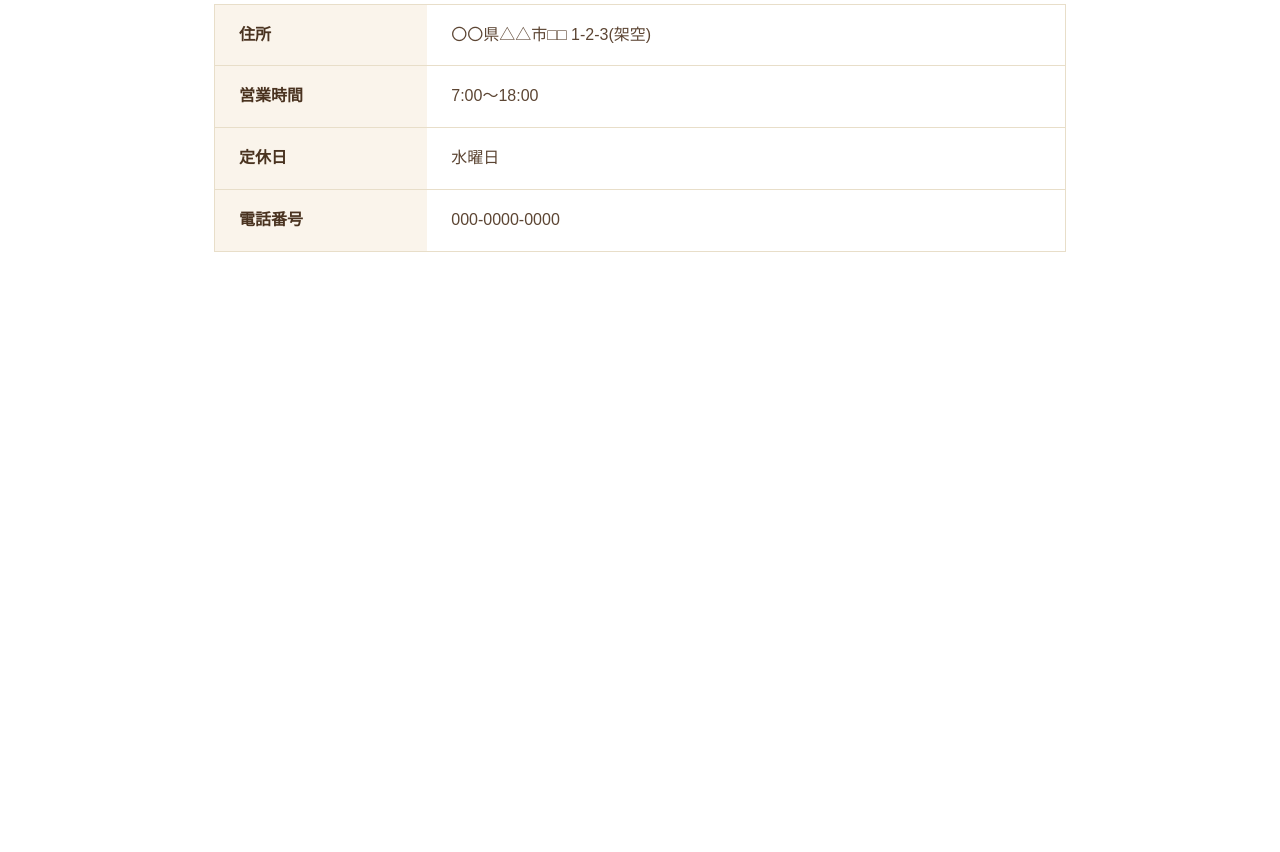
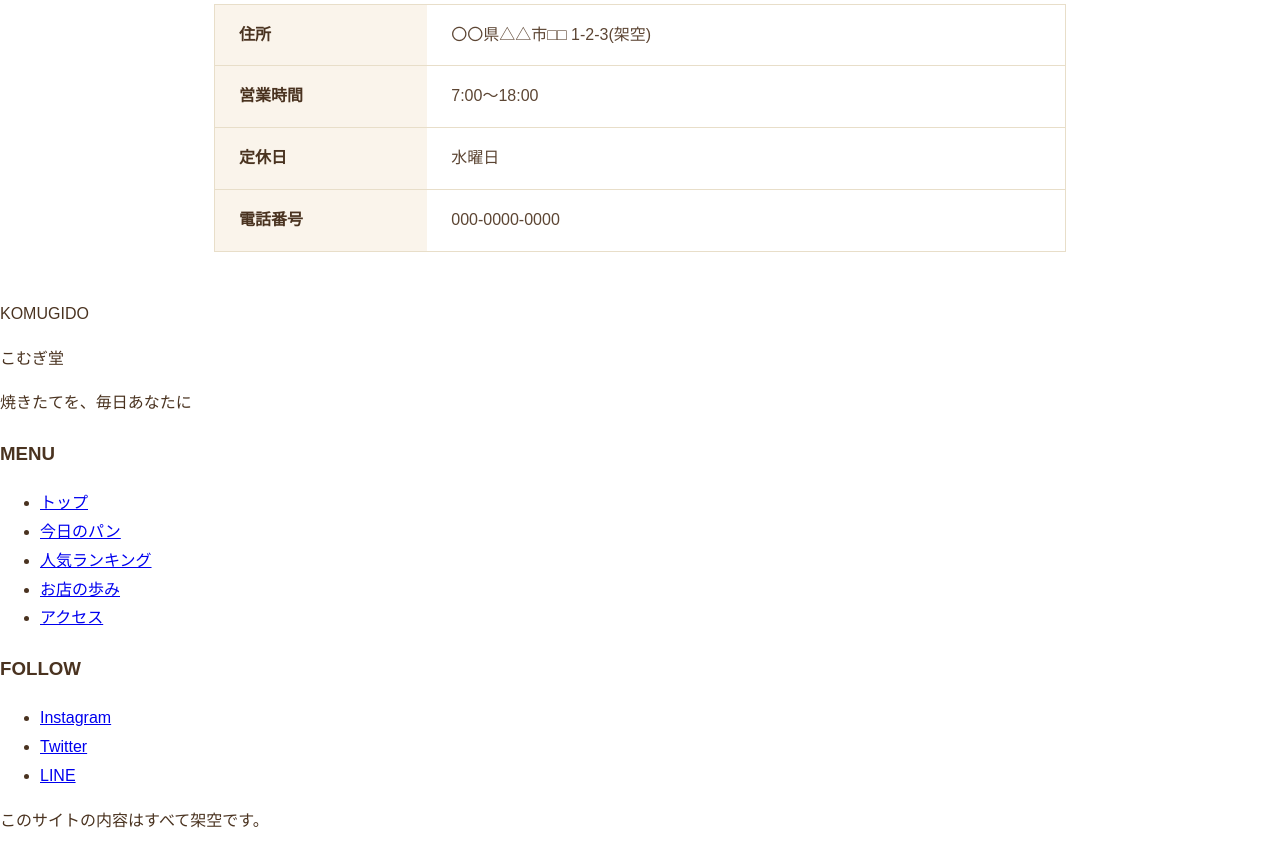
Before and after one commit to naoto2525/team-bakery, a plain HTML site: page access.html in a window 1280 px wide. Shown: the part 814-1666 px from the top of the page. Before the commit the page ends 1114 px from the top, so only its background shows below. Drawn offline with Linux system fonts and the light colour scheme.

Commit message:
フッター追加

```diff
--- a/access.html
+++ b/access.html
@@ -62,6 +62,35 @@
         </table>
     </main>
 
+    <footer class="site-footer">
+        <div class="footer-inner">
+            <div class="footer-brand">
+                <p class="footer-logo">KOMUGIDO</p>
+                <p class="footer-sub">こむぎ堂</p>
+                <p class="footer-text">焼きたてを、毎日あなたに</p>
+            </div>
+            <nav class="footer-nav">
+                <h3>MENU</h3>
+                <ul>
+                    <li><a href="index.html">トップ</a></li>
+                    <li><a href="today.html">今日のパン</a></li>
+                    <li><a href="ranking.html">人気ランキング</a></li>
+                    <li><a href="history.html">お店の歩み</a></li>
+                    <li><a href="access.html">アクセス</a></li>
+                </ul>
+            </nav>
+            <nav class="footer-nav">
+                <h3>FOLLOW</h3>
+                <ul>
+                    <li><a href="#">Instagram</a></li>
+                    <li><a href="#">Twitter</a></li>
+                    <li><a href="#">LINE</a></li>
+                </ul>
+            </nav>
+        </div>
+        <p class="footer-note">このサイトの内容はすべて架空です。</p>
+    </footer>
+
 
 
 </body>
```
